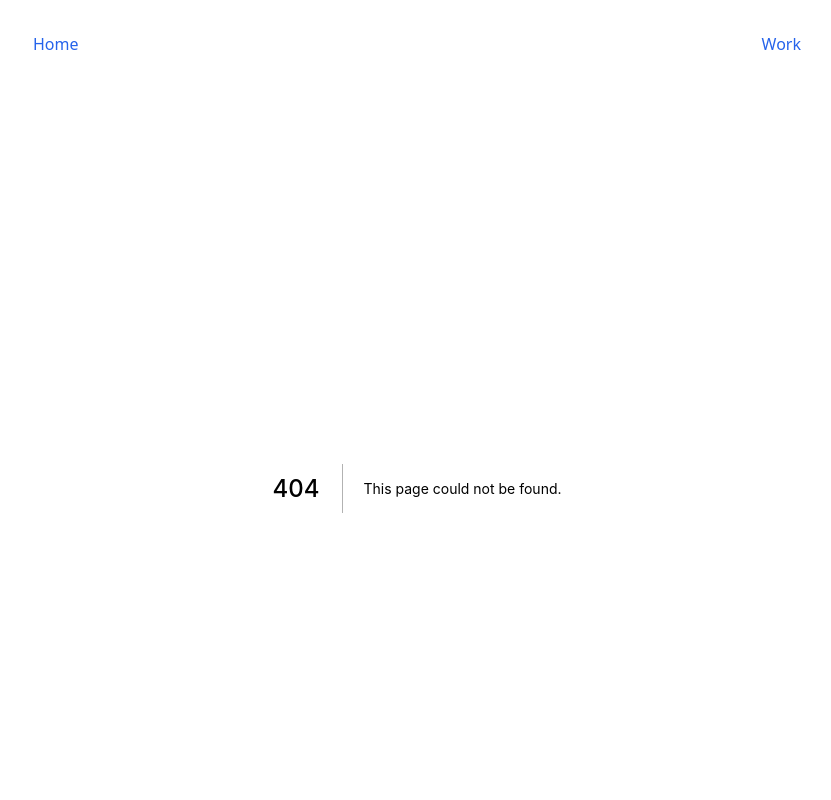
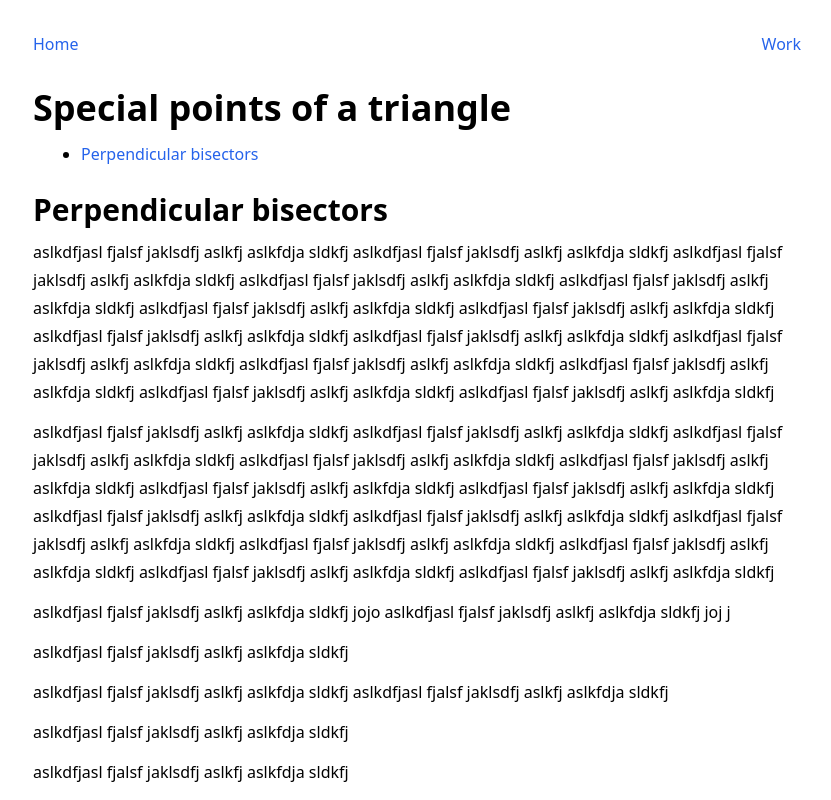
Before and after one commit to nguyenvukhang/minnesoda, a Next.js app: page /geometry/special-points-of-a-triangle in a window 1280 px wide. Before the commit this address had no page. Shown: the top 800 px of the page, without its empty margins (223-1054 px from the left). Built offline with nearby package versions, Linux system fonts and the light colour scheme.

Commit message:
made headers linked

```diff
--- a/next.config.mjs
+++ b/next.config.mjs
@@ -1,6 +1,7 @@
 import remarkMath from 'remark-math'
 import remarkGfm from 'remark-gfm'
 import rehypeMathjax from 'rehype-mathjax'
+import rehypeSlug from 'rehype-slug'
 
 // TODO: insert a \smash into every inline-math
 
@@ -29,7 +30,7 @@ const myConfig = {
           loader: '@mdx-js/loader',
           options: {
             remarkPlugins: [remarkMath, remarkGfm],
-            rehypePlugins: [[rehypeMathjax, opts]],
+            rehypePlugins: [[rehypeMathjax, opts], rehypeSlug],
             providerImportSource: '@mdx-js/react',
           },
         },
--- a/package.json
+++ b/package.json
@@ -10,6 +10,8 @@
     "next": "^12.1.0",
     "react": "^17.0.2",
     "react-dom": "^17.0.2",
+    "rehype-autolink-headings": "^6.1.1",
+    "rehype-slug": "^5.0.1",
     "remark-math": "link:./src/packages/remark-math",
     "tailwindcss": "^3.0.23"
   },
--- /dev/null
+++ b/pages/geometry/special-points-of-a-triangle.mdx
@@ -0,0 +1,62 @@
+# Special points of a triangle
+
+* [Perpendicular bisectors](#perpendicular-bisectors)
+
+## Perpendicular bisectors
+
+aslkdfjasl fjalsf jaklsdfj aslkfj aslkfdja sldkfj
+aslkdfjasl fjalsf jaklsdfj aslkfj aslkfdja sldkfj
+aslkdfjasl fjalsf jaklsdfj aslkfj aslkfdja sldkfj
+aslkdfjasl fjalsf jaklsdfj aslkfj aslkfdja sldkfj
+aslkdfjasl fjalsf jaklsdfj aslkfj aslkfdja sldkfj
+aslkdfjasl fjalsf jaklsdfj aslkfj aslkfdja sldkfj
+aslkdfjasl fjalsf jaklsdfj aslkfj aslkfdja sldkfj
+aslkdfjasl fjalsf jaklsdfj aslkfj aslkfdja sldkfj
+aslkdfjasl fjalsf jaklsdfj aslkfj aslkfdja sldkfj
+aslkdfjasl fjalsf jaklsdfj aslkfj aslkfdja sldkfj
+aslkdfjasl fjalsf jaklsdfj aslkfj aslkfdja sldkfj
+aslkdfjasl fjalsf jaklsdfj aslkfj aslkfdja sldkfj
+aslkdfjasl fjalsf jaklsdfj aslkfj aslkfdja sldkfj
+aslkdfjasl fjalsf jaklsdfj aslkfj aslkfdja sldkfj
+
+aslkdfjasl fjalsf jaklsdfj aslkfj aslkfdja sldkfj
+aslkdfjasl fjalsf jaklsdfj aslkfj aslkfdja sldkfj
+aslkdfjasl fjalsf jaklsdfj aslkfj aslkfdja sldkfj
+aslkdfjasl fjalsf jaklsdfj aslkfj aslkfdja sldkfj
+aslkdfjasl fjalsf jaklsdfj aslkfj aslkfdja sldkfj
+aslkdfjasl fjalsf jaklsdfj aslkfj aslkfdja sldkfj
+aslkdfjasl fjalsf jaklsdfj aslkfj aslkfdja sldkfj
+aslkdfjasl fjalsf jaklsdfj aslkfj aslkfdja sldkfj
+aslkdfjasl fjalsf jaklsdfj aslkfj aslkfdja sldkfj
+aslkdfjasl fjalsf jaklsdfj aslkfj aslkfdja sldkfj
+aslkdfjasl fjalsf jaklsdfj aslkfj aslkfdja sldkfj
+aslkdfjasl fjalsf jaklsdfj aslkfj aslkfdja sldkfj
+aslkdfjasl fjalsf jaklsdfj aslkfj aslkfdja sldkfj
+aslkdfjasl fjalsf jaklsdfj aslkfj aslkfdja sldkfj
+
+aslkdfjasl fjalsf jaklsdfj aslkfj aslkfdja sldkfj
+jojo
+aslkdfjasl fjalsf jaklsdfj aslkfj aslkfdja sldkfj
+joj
+j
+
+aslkdfjasl fjalsf jaklsdfj aslkfj aslkfdja sldkfj
+
+aslkdfjasl fjalsf jaklsdfj aslkfj aslkfdja sldkfj
+aslkdfjasl fjalsf jaklsdfj aslkfj aslkfdja sldkfj
+
+aslkdfjasl fjalsf jaklsdfj aslkfj aslkfdja sldkfj
+
+aslkdfjasl fjalsf jaklsdfj aslkfj aslkfdja sldkfj
+
+aslkdfjasl fjalsf jaklsdfj aslkfj aslkfdja sldkfj
+
+aslkdfjasl fjalsf jaklsdfj aslkfj aslkfdja sldkfj
+
+aslkdfjasl fjalsf jaklsdfj aslkfj aslkfdja sldkfj
+
+aslkdfjasl fjalsf jaklsdfj aslkfj aslkfdja sldkfj
+
+aslkdfjasl fjalsf jaklsdfj aslkfj aslkfdja sldkfj
+aslkdfjasl fjalsf jaklsdfj aslkfj aslkfdja sldkfj
+aslkdfjasl fjalsf jaklsdfj aslkfj aslkfdja sldkfj
--- a/pages/index.mdx
+++ b/pages/index.mdx
@@ -2,6 +2,7 @@
 
 ### Geometry
 
+* [Special points of a triangle](/geometry/special-points-of-a-triangle)
 * [Midpoint theorem](/geometry/midpoint-theorem)
 * [Varignon's theorem](/geometry/varignon-theorem)
 * [Steiner-Lehmus theorem](/geometry/steiner-lehmus-theorem)
--- a/src/components/mdx/Link.js
+++ b/src/components/mdx/Link.js
@@ -1,7 +1,8 @@
 import NextLink from 'next/link'
 
 const Link = ({ href, children, className }) => {
-  const isInternal = href[0] === '/'
+  const i = href[0]
+  const isInternal = i === '/' || i === '#'
   return isInternal ? (
     <NextLink href={href}>
       <a className={className}>{children}</a>
```
Also changed, not shown: 1 other file (tests, documents, lock files or other folders).
